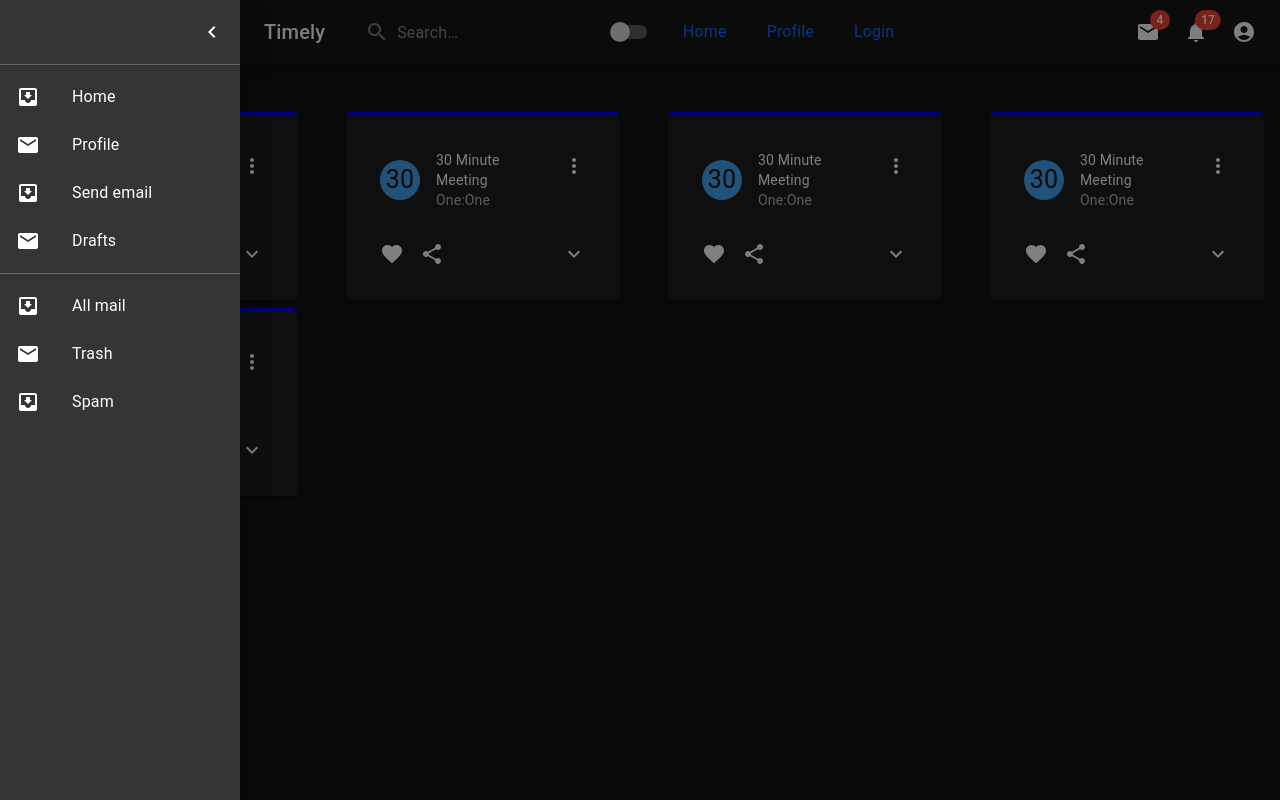
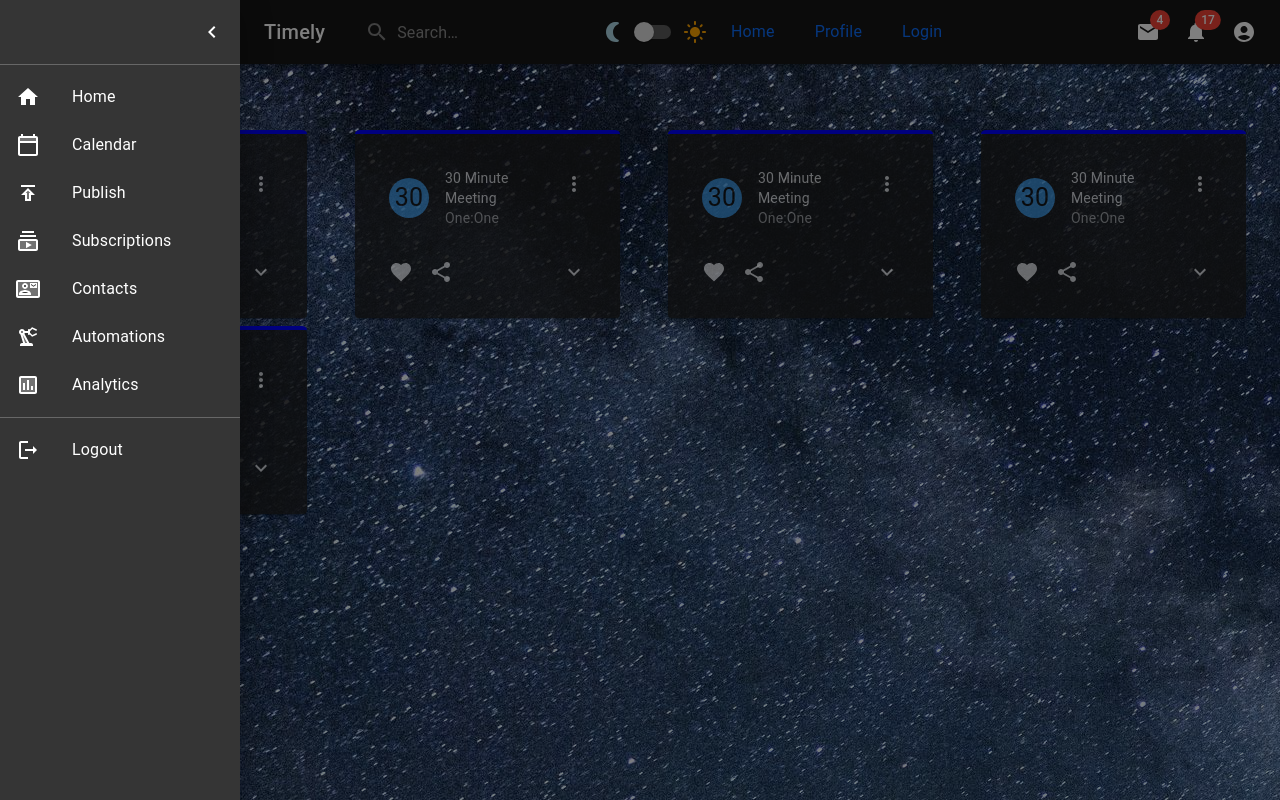
Before and after one commit to ShakhAlam/timelyts, a React (Create React App) app: page / in a window 1280 px wide. Both pictures are taken after a click on the button 36 px from the left and 32 px from the top of the page. Shown: the top 800 px of the page. Built offline with nearby package versions, Linux system fonts and the light colour scheme.

Commit message:
Add nightmode and lightmode icons and backgrounds

```diff
--- a/src/App.tsx
+++ b/src/App.tsx
@@ -7,8 +7,11 @@ import {
 
 import PrimarySearchAppBar from './components/PrimarySearchAppBar';
 import { createTheme, ThemeProvider } from '@mui/material/styles';
-import { Box, CssBaseline } from '@mui/material';
+import { Box, CssBaseline, styled } from '@mui/material';
 import { height, width } from '@mui/system';
+import BgNightSky01 from './images/nightsky_01.jpg';
+import BgDay01 from './images/day_01.jpg';
+//import BgDay01 from './images/nightsky_01.jpg';
 
 
 const darkMode = createTheme({
@@ -68,6 +71,20 @@ var theme = darkMode;
 //const theme = lightMode;
 
 
+const BoxStyled = styled(Box)(
+  ({ theme }) => ({
+      width:'100%',
+      height:'1080px',
+      padding: '18px',
+      //opacity: '0.8',
+      'background-attachment': 'fixed',
+      backgroundImage: (function(theme){ console.log(theme.palette.mode);
+                                         console.log(`url(${BgNightSky01})` );
+                                         console.log(`url(${BgDay01})` );
+                         return theme.palette.mode === 'dark'? `url(${BgNightSky01})` : `url(${BgDay01})`;})(theme)
+  }
+  )
+);
 
 function App() {
   const [darkModeChecked, setDarkModeChecked] = React.useState(false);
@@ -86,10 +103,11 @@ function App() {
 
 
   return (
-    <Box id='mainbox'
-      sx={{width:'100%', height:'1080px'}}>
+    <ThemeProvider theme={theme}>
+    <BoxStyled id='mainbox'
+      >
 
-      <ThemeProvider theme={theme}>
+
         <CssBaseline />
         <PrimarySearchAppBar  drawerOpen={drawerOpen} handleDarkModeChange={handleDarkModeChange}
                               darkModeChecked={darkModeChecked}
@@ -97,9 +115,10 @@ function App() {
 
                               />
         <Outlet />
-      </ThemeProvider>
 
-    </Box>
+
+    </BoxStyled>
+    </ThemeProvider>
 
   );
 }
--- a/src/components/EventTypeCard.tsx
+++ b/src/components/EventTypeCard.tsx
@@ -31,8 +31,8 @@ const BoxStyled = styled(Box)(({ theme }) => (
 
 const CardStyled = styled(Card)(
     ({ theme }) => ({
-        padding: '18px'
-
+        padding: '18px',
+        opacity: '0.8'
     }
     )
 );
--- a/src/components/PersistentDrawer.tsx
+++ b/src/components/PersistentDrawer.tsx
@@ -8,8 +8,20 @@ import ChevronLeftIcon from '@mui/icons-material/ChevronLeft';
 import ChevronRightIcon from '@mui/icons-material/ChevronRight';
 import InboxIcon from '@mui/icons-material/MoveToInbox';
 import MailIcon from '@mui/icons-material/Mail';
+import HomeIcon from '@mui/icons-material/Home';
+import ProfileIcon from '@mui/icons-material/Person';
+import DraftIcon from '@mui/icons-material/Drafts';
+import CalendarIcon from '@mui/icons-material/CalendarTodayTwoTone'
+
+import ContactMailTwoToneIcon from '@mui/icons-material/ContactMailTwoTone';
+import SubscriptionsTwoToneIcon from '@mui/icons-material/SubscriptionsTwoTone';
+import PublishTwoToneIcon from '@mui/icons-material/PublishTwoTone';
+import AutomationIcon from '@mui/icons-material/PrecisionManufacturingTwoTone';
+import ReportIcon from '@mui/icons-material/AssessmentTwoTone';
+import LogoutTwoToneIcon from '@mui/icons-material/LogoutTwoTone';
 
 import { Link } from "react-router-dom";
+import { link } from "fs";
 
 const LinkWrapper = styled(Link)(({ theme }) => (
     {
@@ -51,6 +63,33 @@ interface IProps {
     handleDrawerClose(a: boolean): kmEvent
 }
 
+
+var map1 = new Map([['home', <HomeIcon />],
+['calendar', <CalendarIcon />],
+['drafts', <DraftIcon />],
+['send-email', <MailIcon />],
+['contacts', <ContactMailTwoToneIcon />],
+['subscriptions',<SubscriptionsTwoToneIcon/>],
+['publish',<PublishTwoToneIcon/>],
+['automations',<AutomationIcon/>],
+['analytics',<ReportIcon/>],
+['logout',<LogoutTwoToneIcon/>]
+])
+
+const linkIconMap = (linkName: String) => {
+    let component = null;
+
+    if (!linkName)
+        component = <HomeIcon />
+    else
+        component = map1.get(linkName.toLowerCase());
+
+    if (!component)
+        component = <HomeIcon />
+
+    return component;
+}
+
 const PersistentDrawer: React.FC<IProps> = (props) => {
     const theme = useTheme();
 
@@ -83,10 +122,10 @@ const PersistentDrawer: React.FC<IProps> = (props) => {
                 onKeyDown={props.handleDrawerClose(false)}
             >
                 <List>
-                    {['Home', 'Profile', 'Send email', 'Drafts'].map((text, index) => (
-                        <ListItem button key={text} component={LinkWrapper} to={index === 0 ? "/" : '/' + text.toLowerCase()} >
+                    {['Home', 'Calendar', 'Publish', 'Subscriptions', 'Contacts', 'Automations', 'Analytics'].map((text, index) => (
+                        <ListItem button key={text} component={LinkWrapper} to={index === 0 ? "/" : '/' + text.replaceAll(' ','-').toLowerCase()} >
                             <ListItemIcon>
-                                {index % 2 === 0 ? <InboxIcon /> : <MailIcon />}
+                                {linkIconMap(text)}
                             </ListItemIcon>
                             <ListItemText primary={text} />
 
@@ -95,12 +134,13 @@ const PersistentDrawer: React.FC<IProps> = (props) => {
                 </List>
                 <Divider />
                 <List>
-                    {['All mail', 'Trash', 'Spam'].map((text, index) => (
-                        <ListItem button key={text}>
+                    {['Logout'].map((text, index) => (
+                        <ListItem button key={text} component={LinkWrapper} to={index === 0 ? "/" : '/' + text.replaceAll(' ','-').toLowerCase()} >
                             <ListItemIcon>
-                                {index % 2 === 0 ? <InboxIcon /> : <MailIcon />}
+                                {linkIconMap(text)}
                             </ListItemIcon>
                             <ListItemText primary={text} />
+
                         </ListItem>
                     ))}
                 </List>
--- a/src/components/PrimarySearchAppBar.tsx
+++ b/src/components/PrimarySearchAppBar.tsx
@@ -15,6 +15,10 @@ import AccountCircle from '@mui/icons-material/AccountCircle';
 import MailIcon from '@mui/icons-material/Mail';
 import NotificationsIcon from '@mui/icons-material/Notifications';
 import MoreIcon from '@mui/icons-material/MoreVert';
+
+import LightModeIcon from '@mui/icons-material/LightMode';
+
+import NightlightRoundIcon from '@mui/icons-material/NightlightRound';
 
 import MuiAppBar, { AppBarProps as MuiAppBarProps } from '@mui/material/AppBar';
 
@@ -85,7 +89,7 @@ const StyledInputBase = styled(InputBase)(({ theme }) => ({
   },
 }));
 
-type kmEvent = (event: React.KeyboardEvent | React.MouseEvent) => void;
+type reactKeyMouseEvent = (event: React.KeyboardEvent | React.MouseEvent) => void;
 
 interface IPrimarySearchAppBarProps {
   handleDarkModeChange(e: React.ChangeEvent<HTMLInputElement>): any
@@ -285,11 +289,14 @@ const PrimarySearchAppBar: React.FC<IPrimarySearchAppBarProps> = (props) => {
             />
           </Search>
 
+          <NightlightRoundIcon sx={{color: 'lightblue'}}/>
+
           <Switch
             checked={props.darkModeChecked}
             onChange={props.handleDarkModeChange}
             inputProps={{ 'aria-label': 'controlled' }}
           />
+          <LightModeIcon  sx={{color: 'orange'}}/>
 
           <div>
             <LinkWrapper to="/">
@@ -326,7 +333,6 @@ const PrimarySearchAppBar: React.FC<IPrimarySearchAppBarProps> = (props) => {
               aria-controls={menuId}
               aria-haspopup="true"
               onClick={handleProfileMenuOpen}
-
             >
               <AccountCircle />
             </IconButton>
```
Also changed, not shown: src/images/day_01.jpg (added), src/images/nightsky_01.jpg (added).
